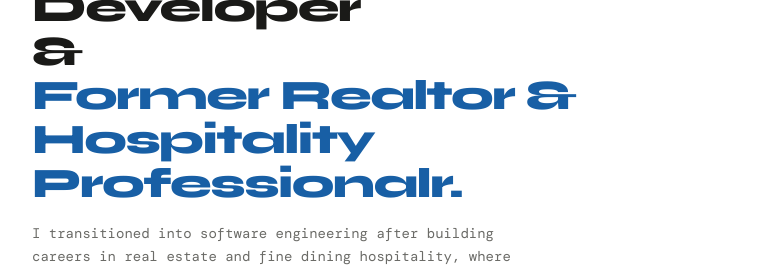
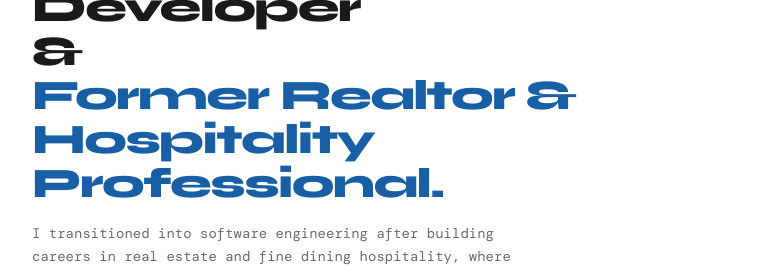
Before and after one commit to EricMerida/Portfolio, a React (Vite) app: page / in a window 1280 px wide. Shown: the part 216-483 px from the top of the page, without its empty margins (252-1027 px from the left). Built offline with nearby package versions, Linux system fonts and the light colour scheme; the HTML template or start-up script is replaced by a standard one; a web font is replaced by a local one.

Commit message:
Refactor Hero component structure and content

```diff
--- a/src/components/Hero.jsx
+++ b/src/components/Hero.jsx
@@ -20,7 +20,7 @@ export default function Hero() {
           <h1 className={styles.headline}>
             Full-stack Developer<br />
             &amp;<br />
-            <em className={styles.accent}>Former Realtor & Hospitality Professionalr.</em>
+            <em className={styles.accent}>Former Realtor & Hospitality Professional.</em>
           </h1>
 
           <p className={styles.sub}>
```
